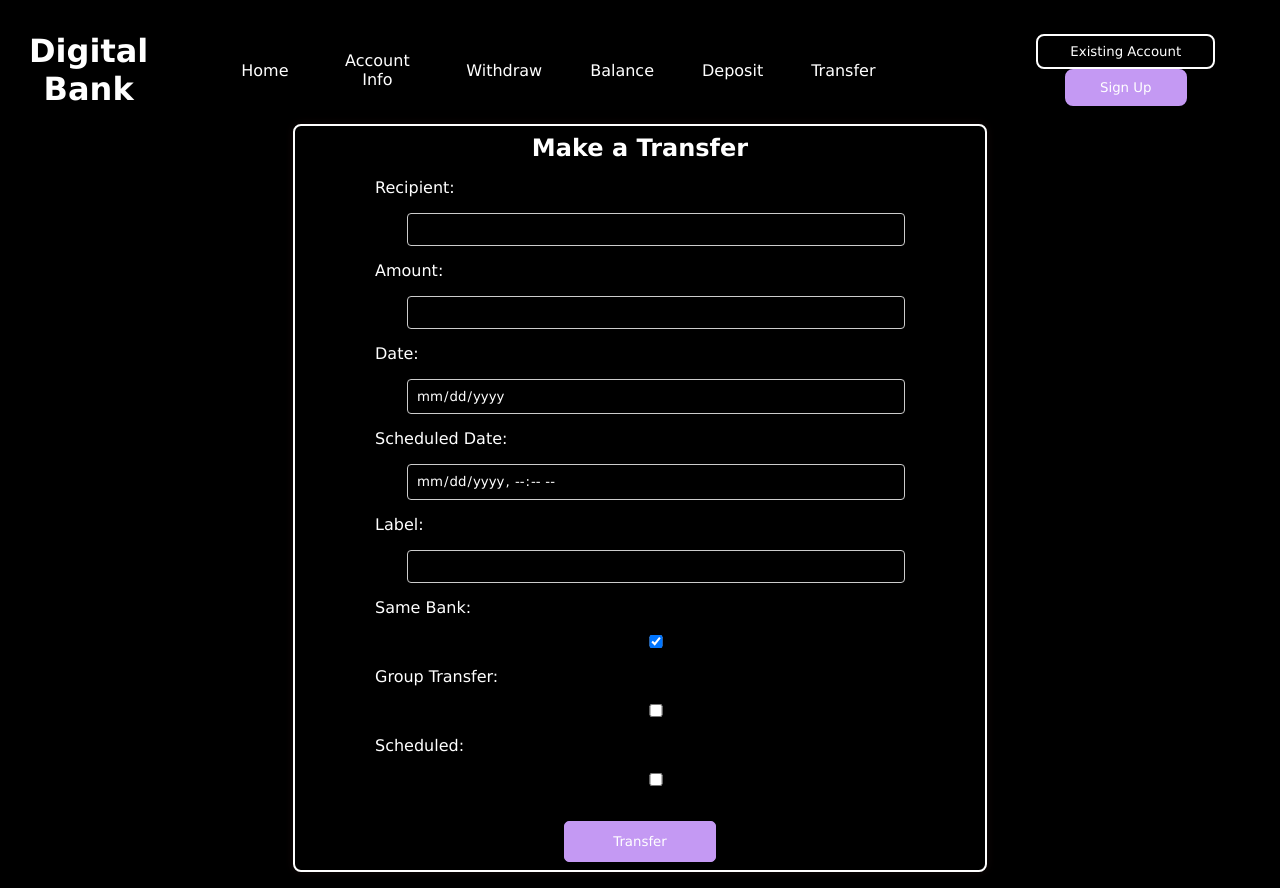
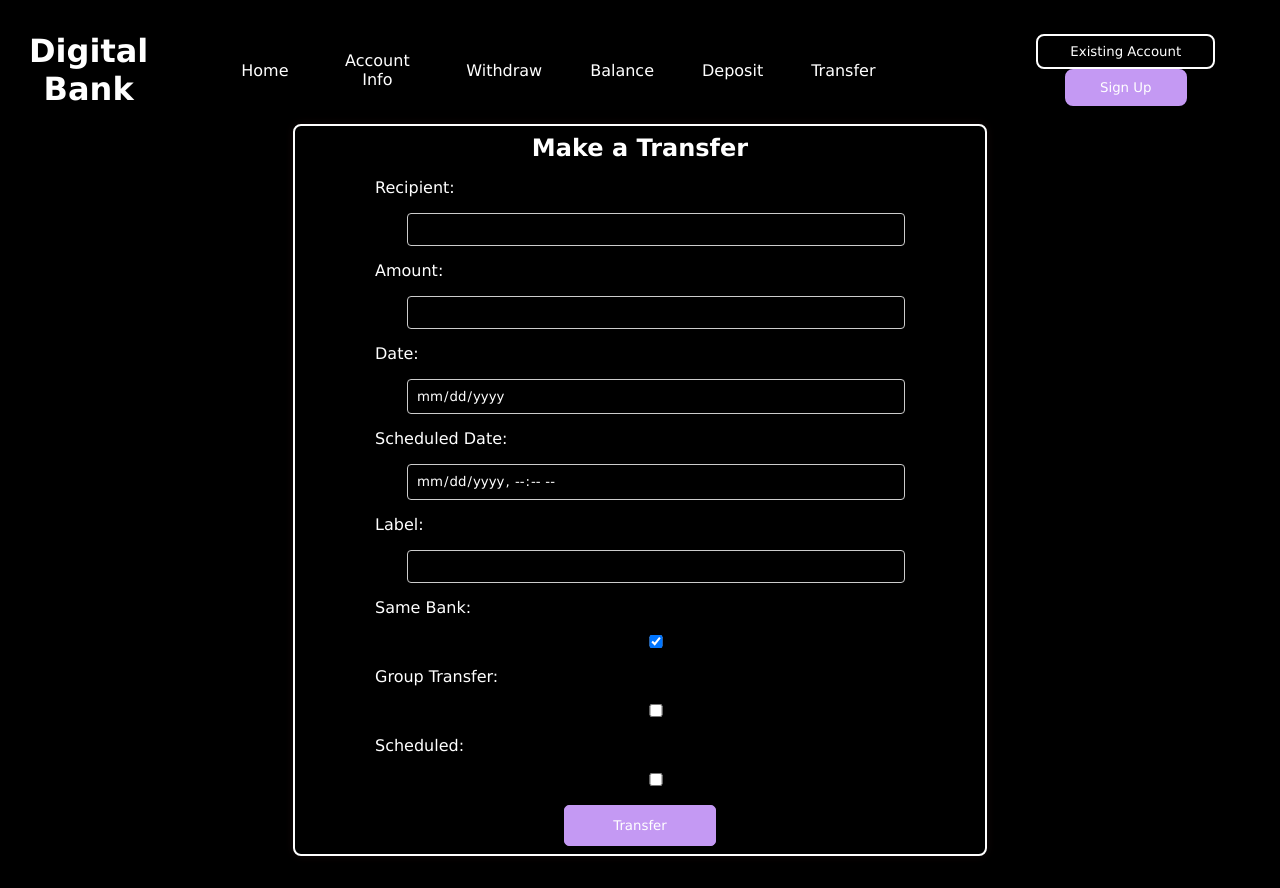
Before and after one commit to PROG4-DigitalBank/UI, a React (Create React App) app: page /transfer in a window 1280 px wide. Built offline with nearby package versions, Linux system fonts and the light colour scheme.

Commit message:
feat: remove button margin top

```diff
--- a/src/components/features/Transfer.jsx
+++ b/src/components/features/Transfer.jsx
@@ -178,7 +178,6 @@ const Transfer = () => {
               }
             />
           </div>
-
           <button type="submit" className="transfer-button">
             Transfer
           </button>
--- a/src/components/features/styles/transfer.css
+++ b/src/components/features/styles/transfer.css
@@ -34,5 +34,5 @@
   border: #c499f3 solid 1px;
   background-color: #c499f3;
   border-radius: 5px;
-  margin-top: 1rem;
+  margin-top: 0rem;
 }
```
